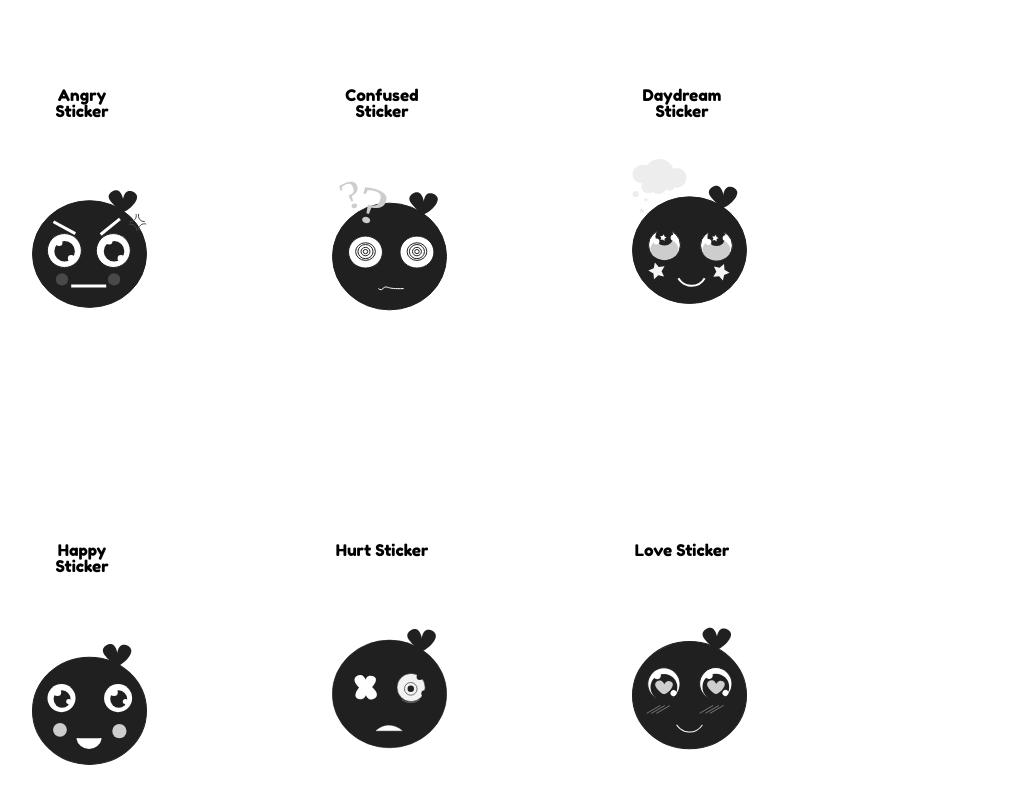
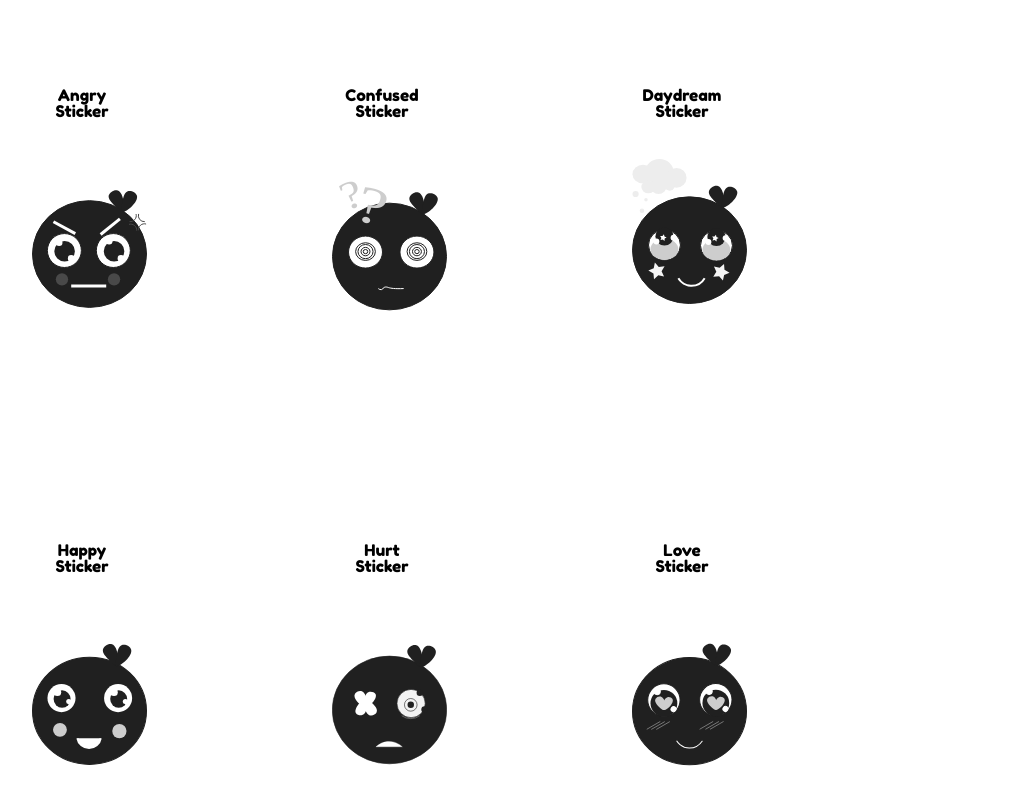
Before and after one commit to slounges/Lounges_SVG_Marketplace_Upgrades, a plain HTML site: page index.html in a window 1280 px wide. Shown: the part 209-1014 px from the top of the page, without its empty margins (258-1270 px from the left). Drawn offline with Linux system fonts and the light colour scheme.

Commit message:
upadte to index

```diff
--- a/index.html
+++ b/index.html
@@ -58,12 +58,12 @@
   </div>
 
   <div id="hurt sticker" class="svgSticker">
-  <h2 class="svgName">Hurt Sticker</h2>
+  <h2 class="svgName">Hurt <br>Sticker</h2>
    <img src="images/HurtExpression.svg">
   </div>
 
   <div id="love sticker" class="svgSticker">
-  <h2 class="svgName">Love Sticker</h2>
+  <h2 class="svgName">Love <br>Sticker</h2>
    <img src="images/LoveExpression.svg">
   </div>
 
```
